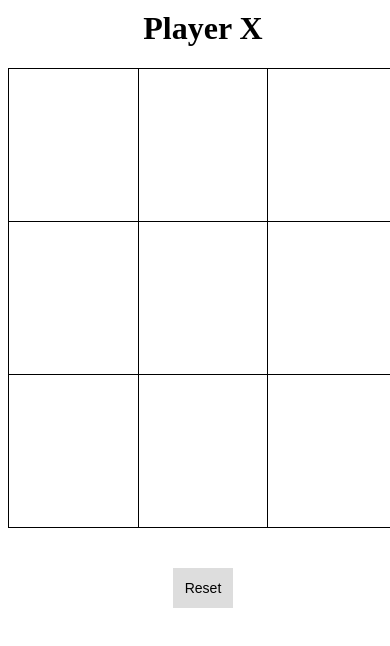
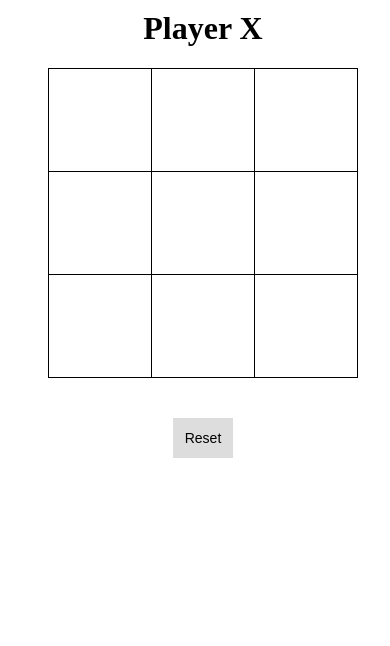
Before and after one commit to vritant24/TicTacToe, a React (Create React App) app: page / in a window 390 px wide. Shown: the top 646 px of the page. Built offline with nearby package versions, Linux system fonts and the light colour scheme.

Commit message:
added smaller grid for smaller screens

```diff
--- a/src/App.css
+++ b/src/App.css
@@ -43,3 +43,10 @@ button {
 button:hover {
   border: 2px solid #ccc;
 }
+
+@media (max-width: 500px) {
+  td {
+    width: 100px;
+    height: 100px;
+  }
+}
```
